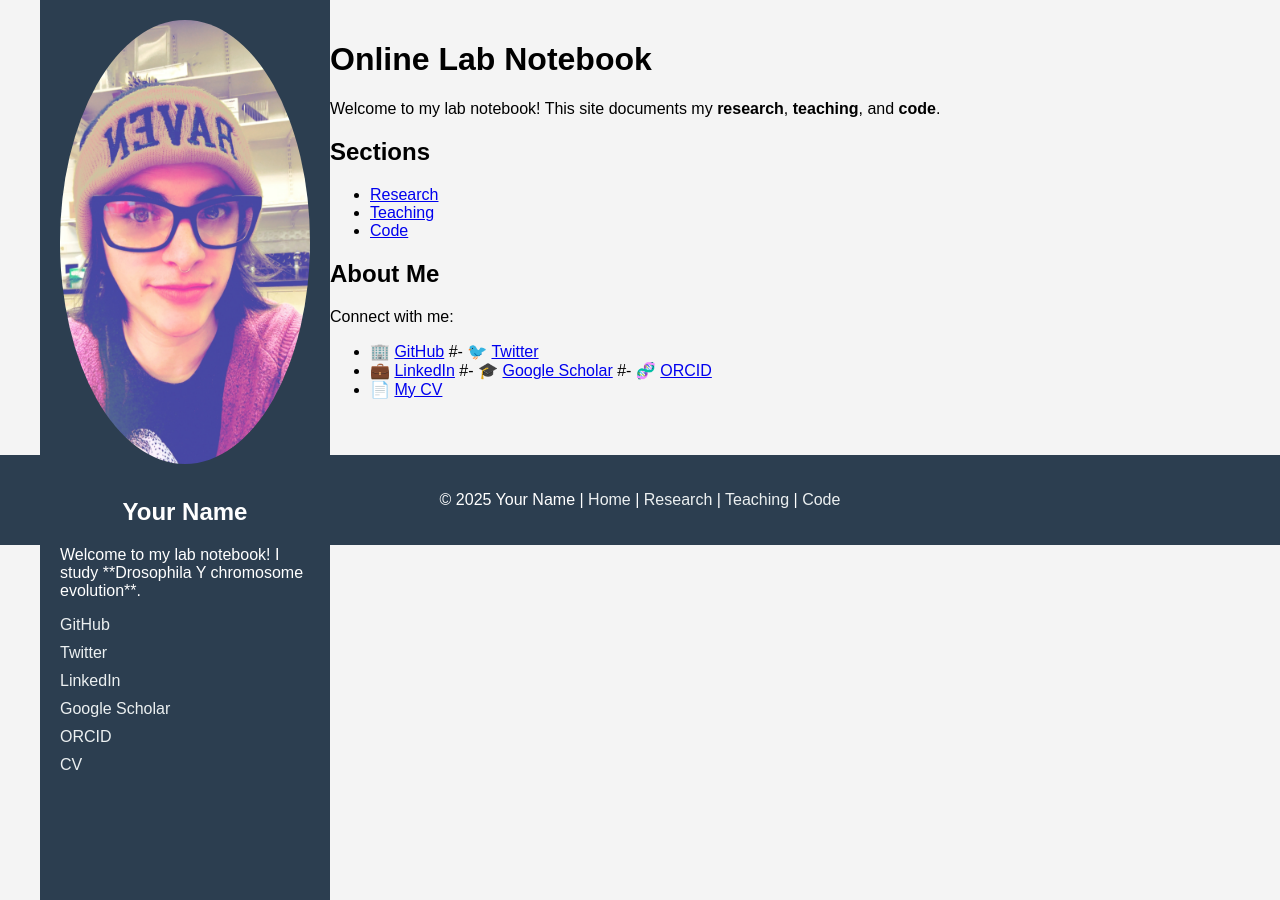
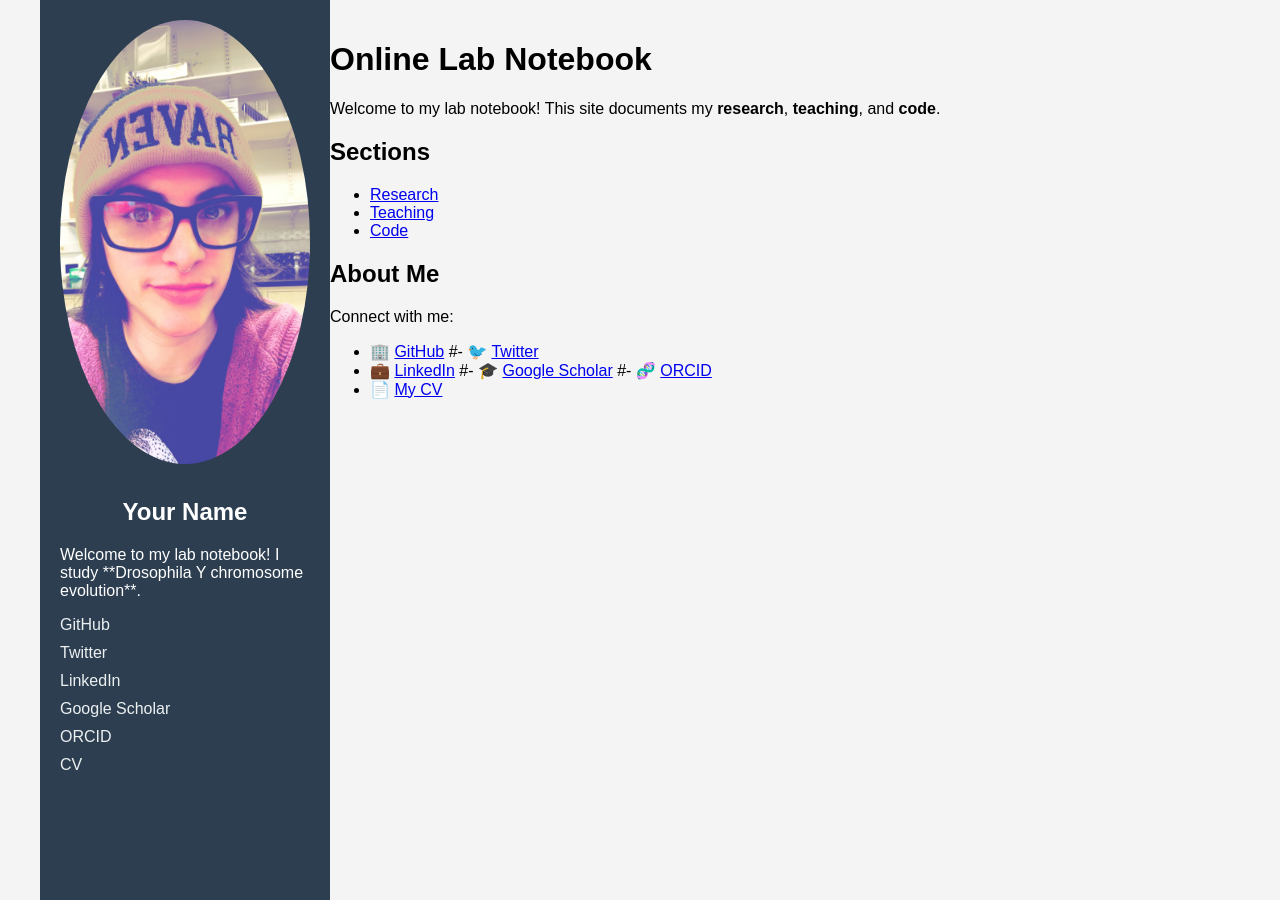
Before and after one commit to ShesCodingOverHere/PhD_Lab_Notebook, a Jekyll site: the page built from index.md, in a window 1280 px wide. Built offline with Jekyll 4.4.1, drawn with Linux system fonts in a browser that asks for light colours.

Commit message:
Update default.html

```diff
--- a/_layouts/default.html
+++ b/_layouts/default.html
@@ -25,8 +25,5 @@
             {{ content }}
         </main>
     </div>
-    <footer>
-        <p>© 2025 Your Name | <a href="/">Home</a> | <a href="/research">Research</a> | <a href="/teaching">Teaching</a> | <a href="/code">Code</a></p>
-    </footer>
 </body>
 </html>
```
